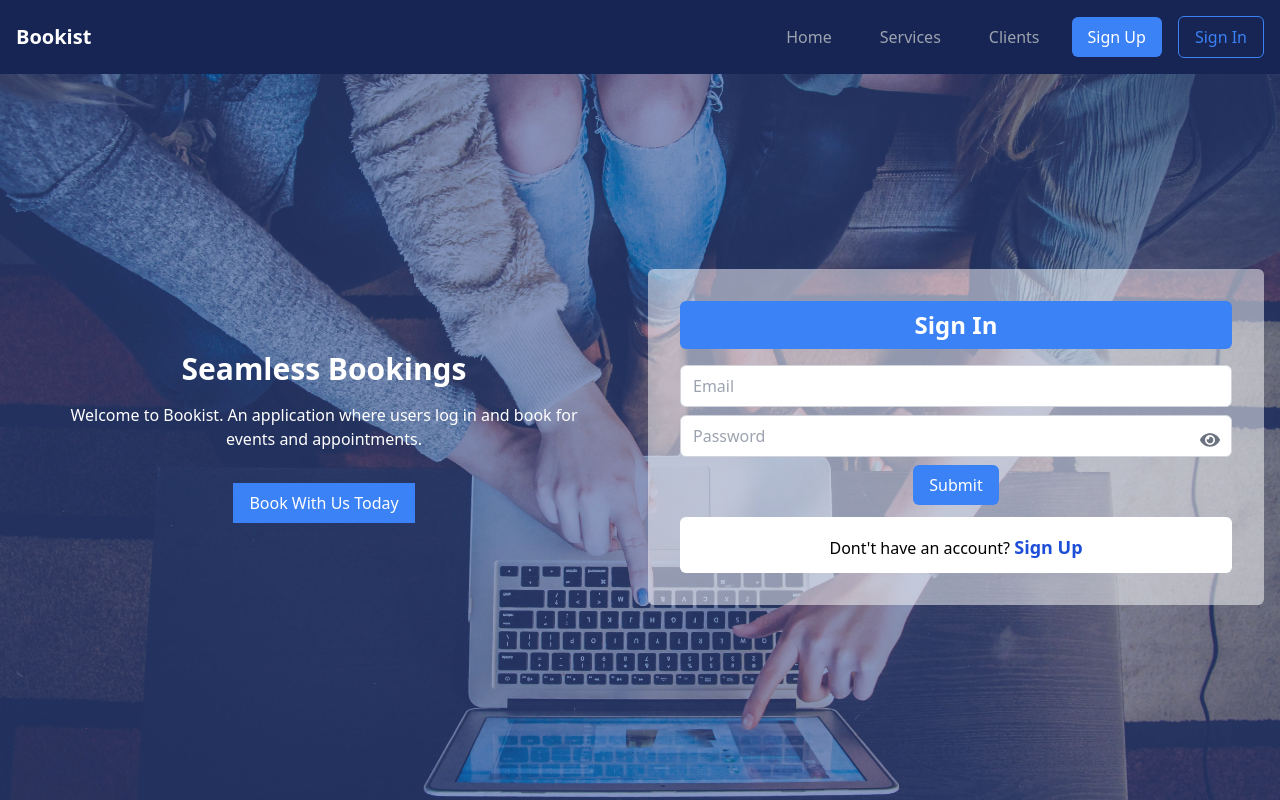
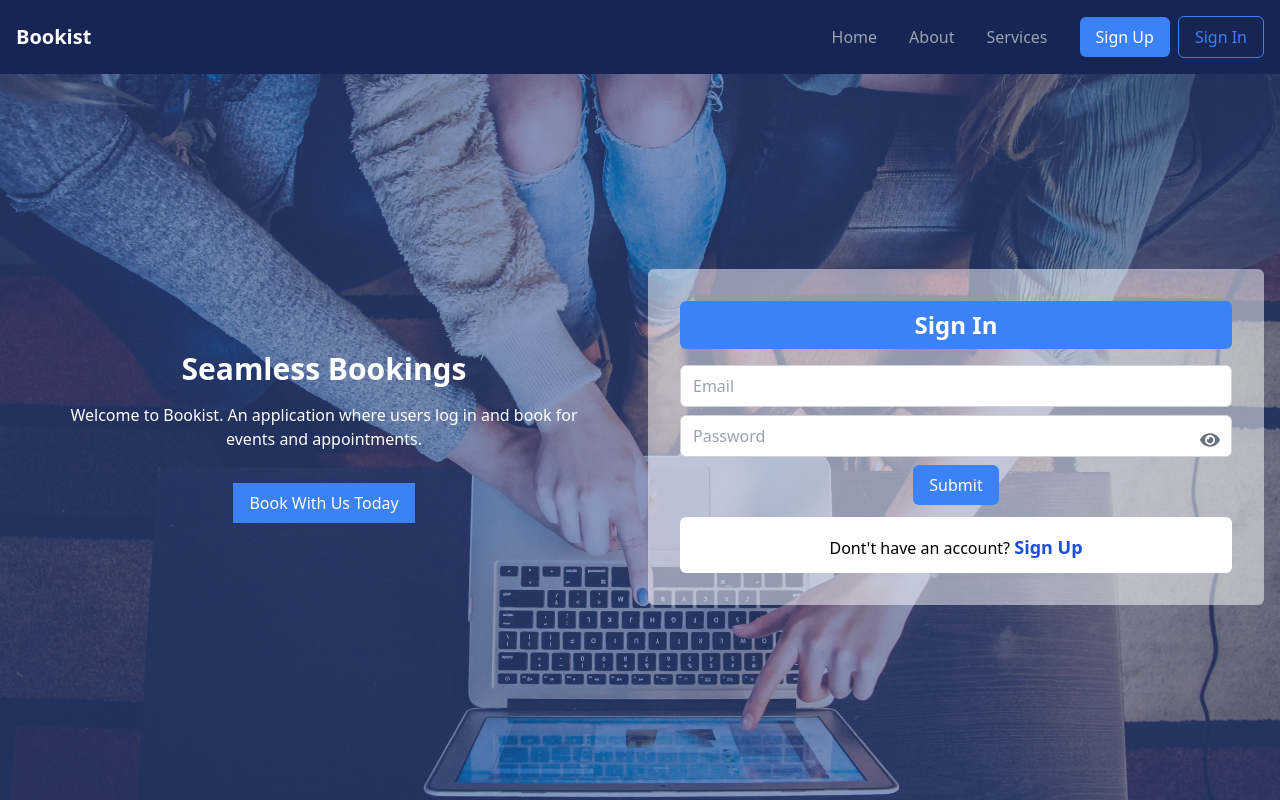
Before and after one commit to jimmindungu3/Bookist-Frontend, a React (Vite) app: page / in a window 1280 px wide. Built offline with nearby package versions, Linux system fonts and the light colour scheme.

Commit message:
Add links to nav

```diff
--- a/src/components/Navbar.jsx
+++ b/src/components/Navbar.jsx
@@ -1,4 +1,5 @@
 import React, { useState, useEffect } from "react";
+import { Link } from "react-router-dom";
 
 function Navbar() {
   const [isMenuOpen, setIsMenuOpen] = useState(false);
@@ -46,21 +47,26 @@ function Navbar() {
           </button>
         ) : (
           <nav className="hidden md:flex items-center space-x-4">
-            <a href="#" className="text-gray-400 hover:text-white px-4">
+            <div>
+              <Link to={"/"} className="text-gray-400 hover:text-white px-4">
                 Home
-            </a>
-            <a href="#" className="text-gray-400 hover:text-white px-4">
+              </Link>
+              <Link to={"/"} className="text-gray-400 hover:text-white px-4">
+                About
+              </Link>
+              <Link to={"/"} className="text-gray-400 hover:text-white px-4">
                 Services
-            </a>
-            <a href="#" className="text-gray-400 hover:text-white px-4">
-              Clients
-            </a>
-            <button className="px-4 py-2 bg-blue-500 text-white rounded-md hover:bg-blue-600">
+              </Link>
+            </div>
+
+            <div>
+              <button className="px-4 py-2 mr-1 bg-blue-500 text-white rounded-md hover:bg-blue-600">
                 Sign Up
               </button>
-            <button className="px-4 py-2 border border-blue-500 text-blue-500 rounded-md hover:bg-blue-100">
+              <button className="px-4 py-2 ml-1 border border-blue-500 text-blue-500 rounded-md hover:bg-blue-100">
                 Sign In
               </button>
+            </div>
           </nav>
         )}
       </div>
```
Also changed, not shown: src/assets/hero.jpg (deleted). Lines whose indentation alone changed are shown as unchanged.
